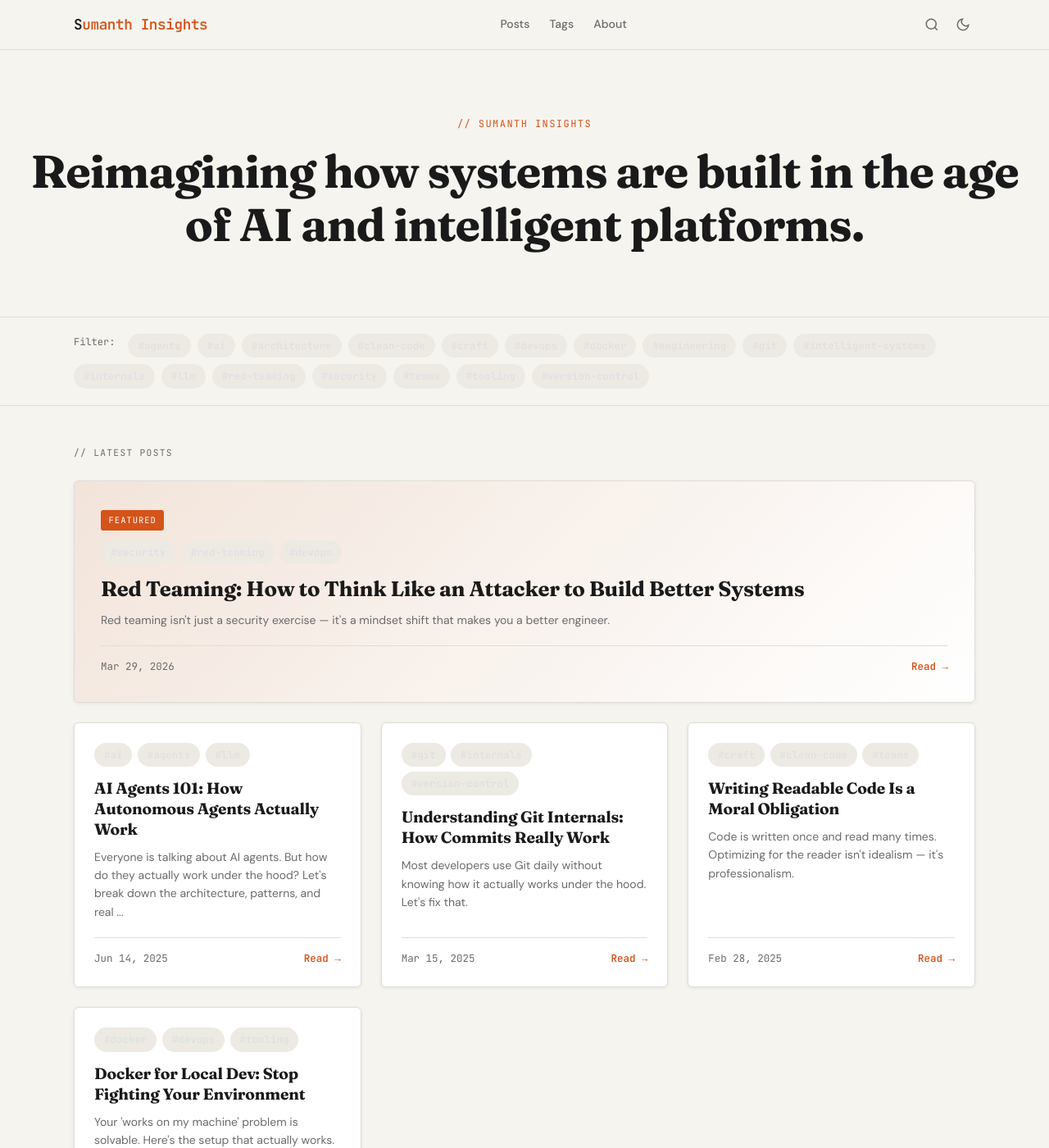
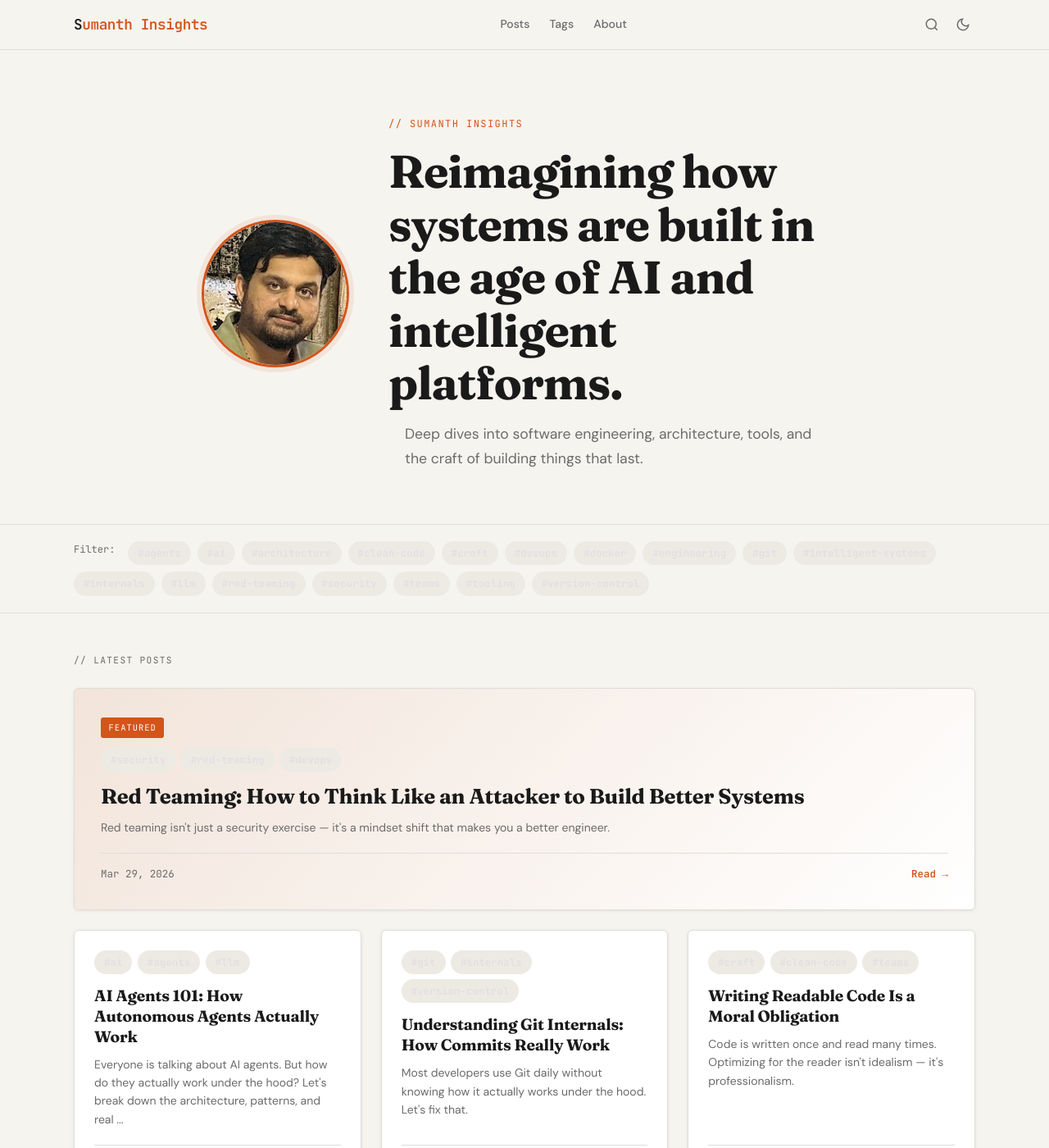
Before and after one commit to sumanthrb/insights, a Jekyll site: the page built from index.html, in a window 1280 px wide and 1400 px high. Shown: the whole window at 82% size. Built offline with Jekyll 4.4.1, drawn with Linux system fonts in a browser that asks for light colours.

Commit message:
feat: add profile photo to hero

```diff
--- a/assets/css/main.scss
+++ b/assets/css/main.scss
@@ -693,3 +693,38 @@ a:hover { text-decoration: underline; }
   .post-nav { grid-template-columns: 1fr; }
   .site-footer__inner { flex-direction: column; align-items: flex-start; }
 }
+
+/* ─── HERO WITH PHOTO ────────────────────────────────────── */
+.hero__inner {
+  display: flex;
+  align-items: center;
+  justify-content: center;
+  gap: 3rem;
+  max-width: var(--max-w-wide);
+  margin: 0 auto;
+  text-align: left;
+}
+
+.hero__photo {
+  flex-shrink: 0;
+}
+
+.hero__photo img {
+  width: 180px;
+  height: 180px;
+  border-radius: 50%;
+  object-fit: cover;
+  border: 3px solid var(--accent);
+  box-shadow: 0 0 0 6px var(--accent-soft);
+}
+
+.hero__text {
+  max-width: 560px;
+}
+
+@media (max-width: 640px) {
+  .hero__inner {
+    flex-direction: column;
+    text-align: center;
+  }
+}
--- a/index.html
+++ b/index.html
@@ -2,13 +2,26 @@
 layout: default
 title: Home
 ---
-
+<!--
 <section class="hero">
   <p class="hero__eyebrow">// {{ site.title }}</p>
   <h1 class="hero__title">{{ site.description }}</h1>
-  <!--
-  <p class="hero__subtitle">Deep dives into software engineering, architecture, tools, and the craft of building things that last.</p>
+
+</section>
 -->
+
+<section class="hero">
+  <div class="hero__inner">
+    <div class="hero__photo">
+      <img src="{{ '/images/profile.png' | relative_url }}"
+           alt="Sumanth Reddy Bathula" />
+    </div>
+    <div class="hero__text">
+      <p class="hero__eyebrow">// {{ site.title }}</p>
+      <h1 class="hero__title">{{ site.description }}</h1>
+      <p class="hero__subtitle">Deep dives into software engineering, architecture, tools, and the craft of building things that last.</p>
+    </div>
+  </div>
 </section>
 
 <div id="search-wrap" style="display:none">
```
Also changed, not shown: images/profile.png (added).
